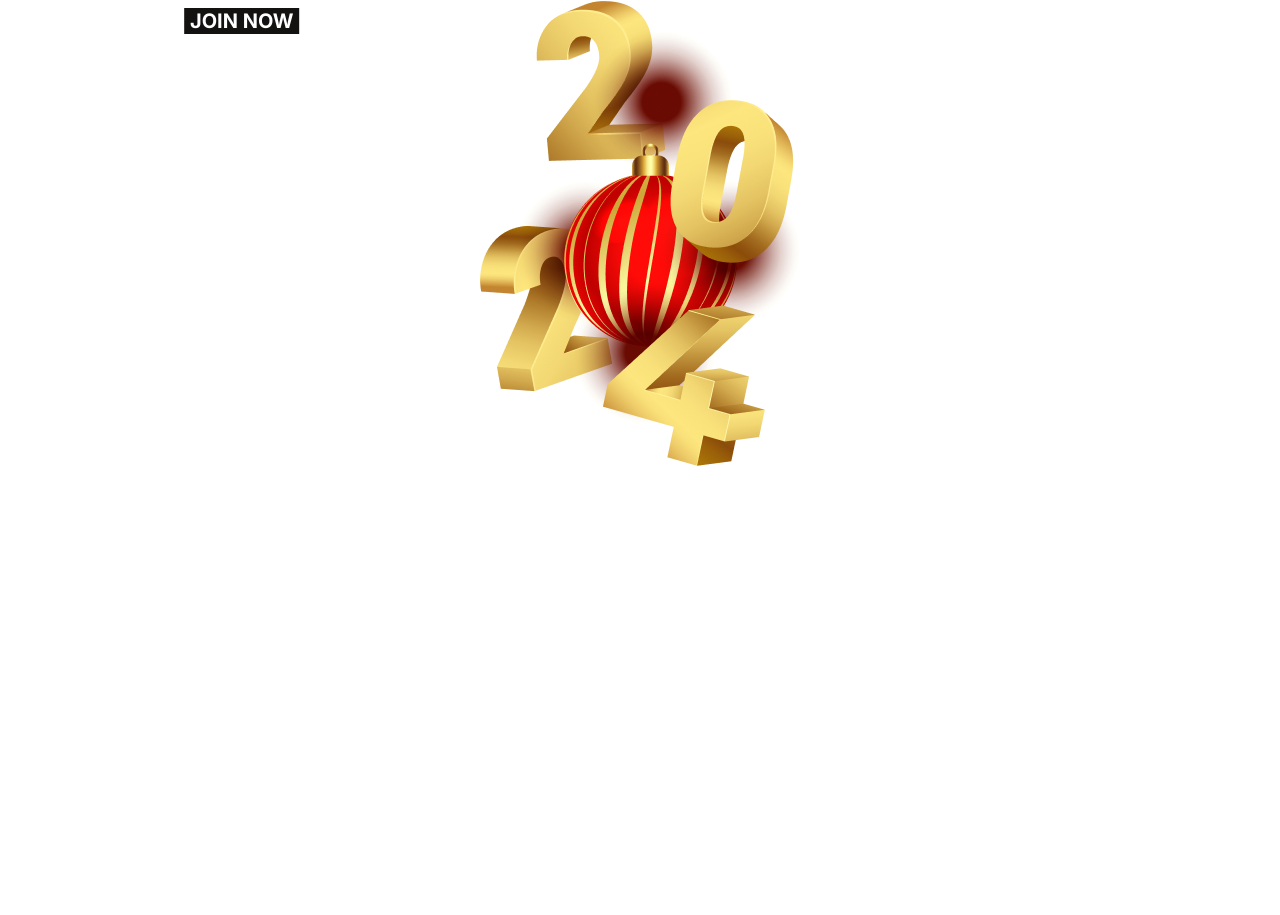
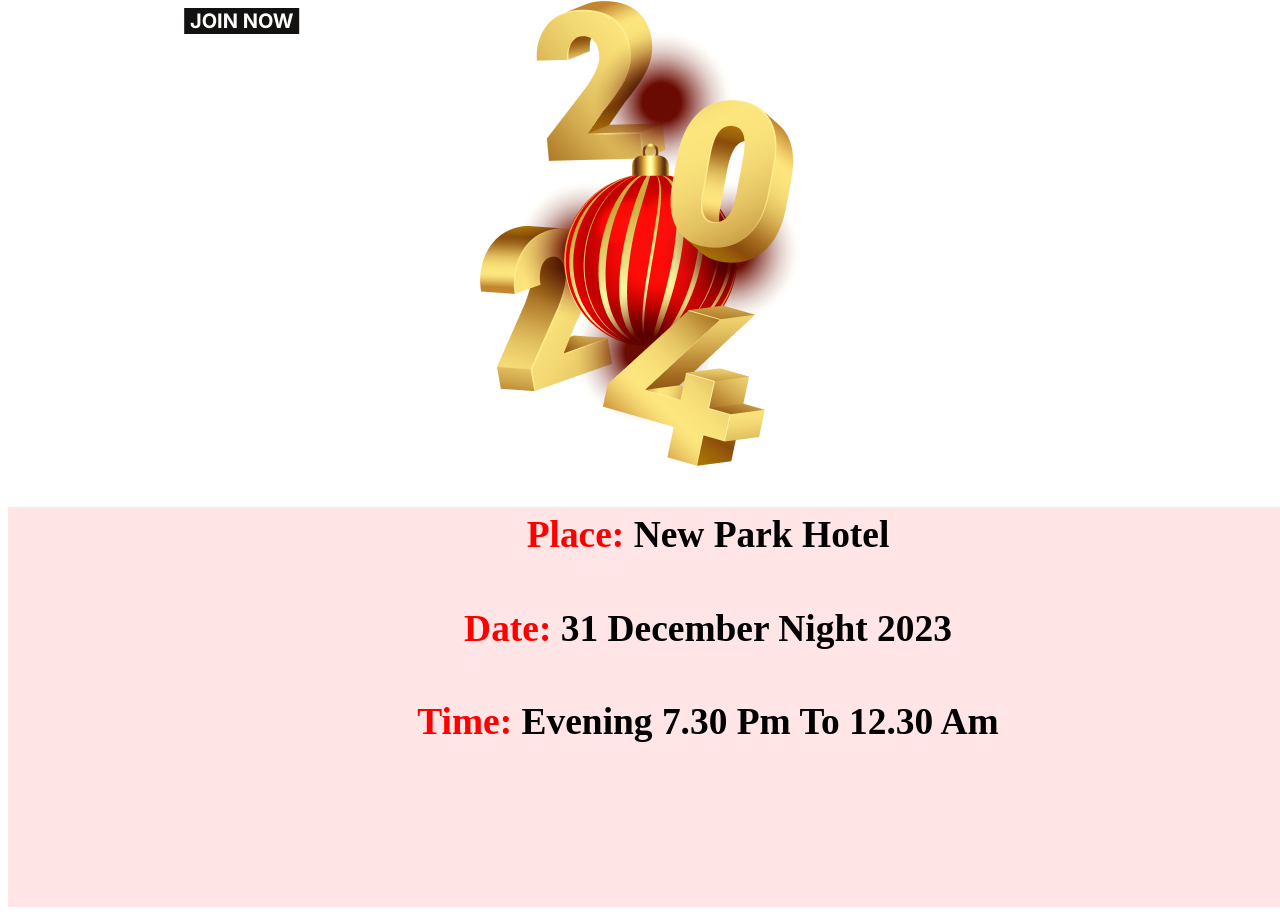
Before and after one commit to Nazmul-4/New-year-new-mission, a plain HTML site: page index.html in a window 1280 px wide. Shown: the part 2135-3050 px from the top of the page. Before the commit the page ends 2613 px from the top, so only its background shows below. Drawn offline with Linux system fonts and the light colour scheme.

Commit message:
invitation added

```diff
--- a/index.html
+++ b/index.html
@@ -40,8 +40,11 @@
                 <div class="pics"><img src="resources/Group 70.png" alt=""></div>
                 <button class="button">JOIN NOW</button>
             </div>
-
-
+        </section>
+        <section class="place">
+            <h3><p><span class="text">Place:</span> New Park Hotel</p></h3>
+            <h3><p><span class="text">Date:</span> 31 December Night 2023</p></h3>
+            <h3><p><span class="text">Time:</span> Evening 7.30 pm to 12.30 am</p></h3>
         </section>
     </main>
     <footer>
--- a/styles/assignment.css
+++ b/styles/assignment.css
@@ -133,3 +133,22 @@
     line-height: normal;
     text-transform: uppercase;
 }
+.place{
+    width: 1320px;
+    height: 400px;
+    flex-shrink: 0;
+    text-align: center;
+    background-color: rgb(255, 181, 171)
+    font-family: Inter;
+    font-size: 32px;
+    font-style: normal;
+    font-weight: 600;
+    line-height: 56px;
+    text-transform: capitalize;
+    background-color: rgb(255,0,0,0.1);
+    padding: 0px 40px;
+}
+.text{
+    color: red;
+
+}
```
